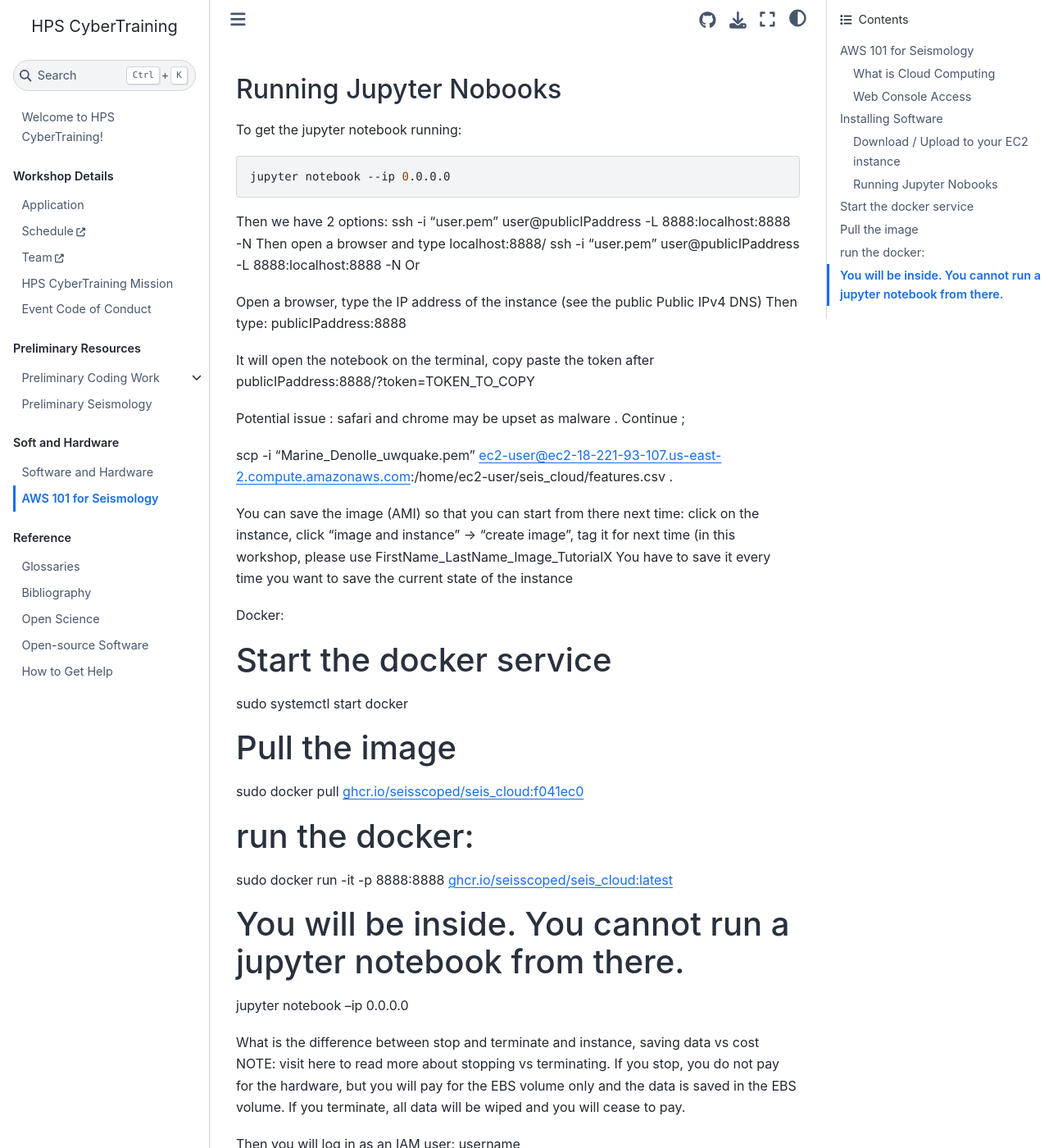
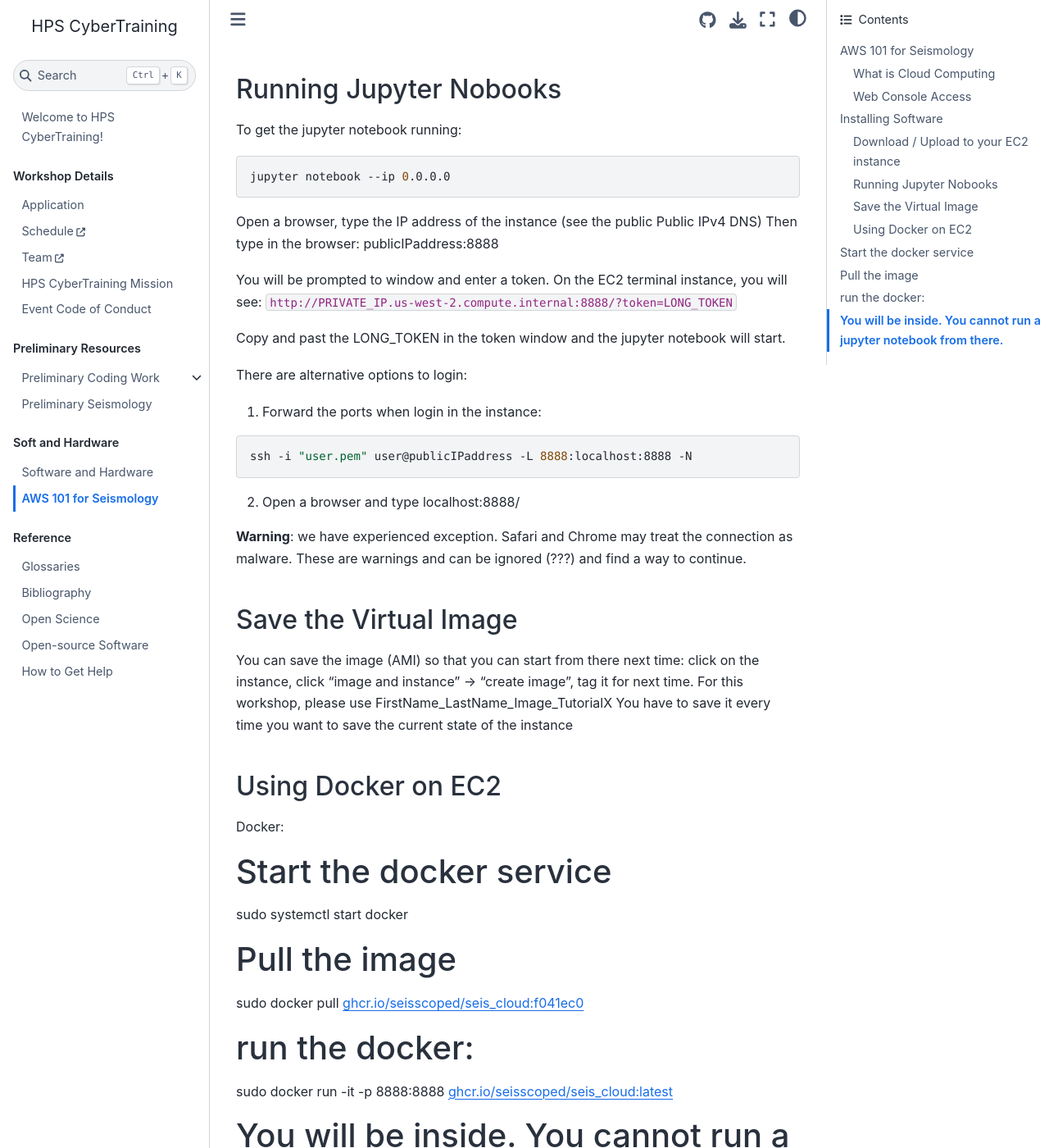
Before and after one commit to SeisSCOPED/HPS, a Jupyter Book: the page built from book/softhardware/AWS_101.md, in a window 1280 px wide and 1400 px high, scrolled down 2438 px. Shown: the whole window at 82% size. Built offline with Jupyter Book 1.0.4 settings and Sphinx 7.4.7 and the Sphinx Book theme 1.1.4, drawn with Linux system fonts in a browser that asks for light colours.

Commit message:
update aws

````diff
--- a/book/softhardware/AWS_101.md
+++ b/book/softhardware/AWS_101.md
@@ -85,26 +85,31 @@ To get the jupyter notebook running:
 ```bash
 jupyter notebook --ip 0.0.0.0
 ```
-Then we have 2 options:
-ssh -i "user.pem" user@publicIPaddress -L 8888:localhost:8888 -N
-Then open a browser and type localhost:8888/
-ssh -i "user.pem" user@publicIPaddress -L 8888:localhost:8888 -N
-Or
 
 Open a browser, type the IP address of the instance (see the public Public IPv4 DNS)
-Then type:
+Then type in the browser:
 publicIPaddress:8888
 
-It will open the notebook on the terminal, copy paste the token after publicIPaddress:8888/?token=TOKEN_TO_COPY
+You will be prompted to window and enter a token. On the EC2 terminal instance, you will see:
+``http://PRIVATE_IP.us-west-2.compute.internal:8888/?token=LONG_TOKEN``
 
-Potential issue : safari and chrome may be upset as malware . Continue ;
+Copy and past the LONG_TOKEN in the token window and the jupyter notebook will start.
 
-scp -i "Marine_Denolle_uwquake.pem" ec2-user@ec2-18-221-93-107.us-east-2.compute.amazonaws.com:/home/ec2-user/seis_cloud/features.csv .
+There are alternative options to login:
+1. Forward the ports when login in the instance:
+```bash
+ssh -i "user.pem" user@publicIPaddress -L 8888:localhost:8888 -N
+```
+2. Open a browser and type localhost:8888/
 
+__Warning__: we have experienced exception. Safari and Chrome may treat the connection as malware. These are warnings and can be ignored (???) and find a way to continue.
 
-You can save the image (AMI) so that you can start from there next time: click on the instance, click “image and instance” -> “create image”, tag it for next time (in this workshop, please use FirstName_LastName_Image_TutorialX
+## Save the Virtual Image
+
+You can save the image (AMI) so that you can start from there next time: click on the instance, click “image and instance” -> “create image”, tag it for next time. For this workshop, please use FirstName_LastName_Image_TutorialX
 You have to save it every time you want to save the current state of the instance
 
+## Using Docker on EC2
 
 Docker:
 # Start the docker service
````
